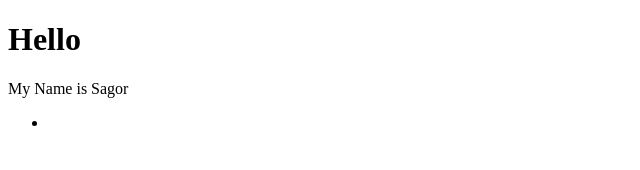
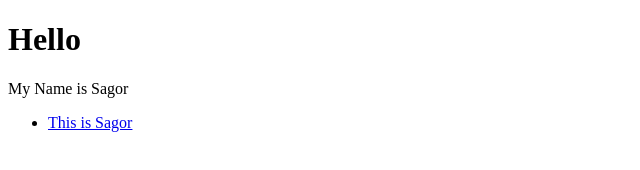
Before and after one commit to Developer-Arafat/Food-Network, a plain HTML site: page index.html in a window 1280 px wide. Shown: the whole page, without its empty margins (0-640 px from the left). Drawn offline with Linux system fonts and the light colour scheme.

Commit message:
new code

```diff
--- a/index.html
+++ b/index.html
@@ -15,7 +15,7 @@
         <div class="newEdge">
             <ul>
                 <li>
-                    <a href="fsd"></a>
+                    <a href="fsd">This is Sagor</a>
                     <a href=""></a>
                     <a href=""></a>
                     <a href=""></a>
```
